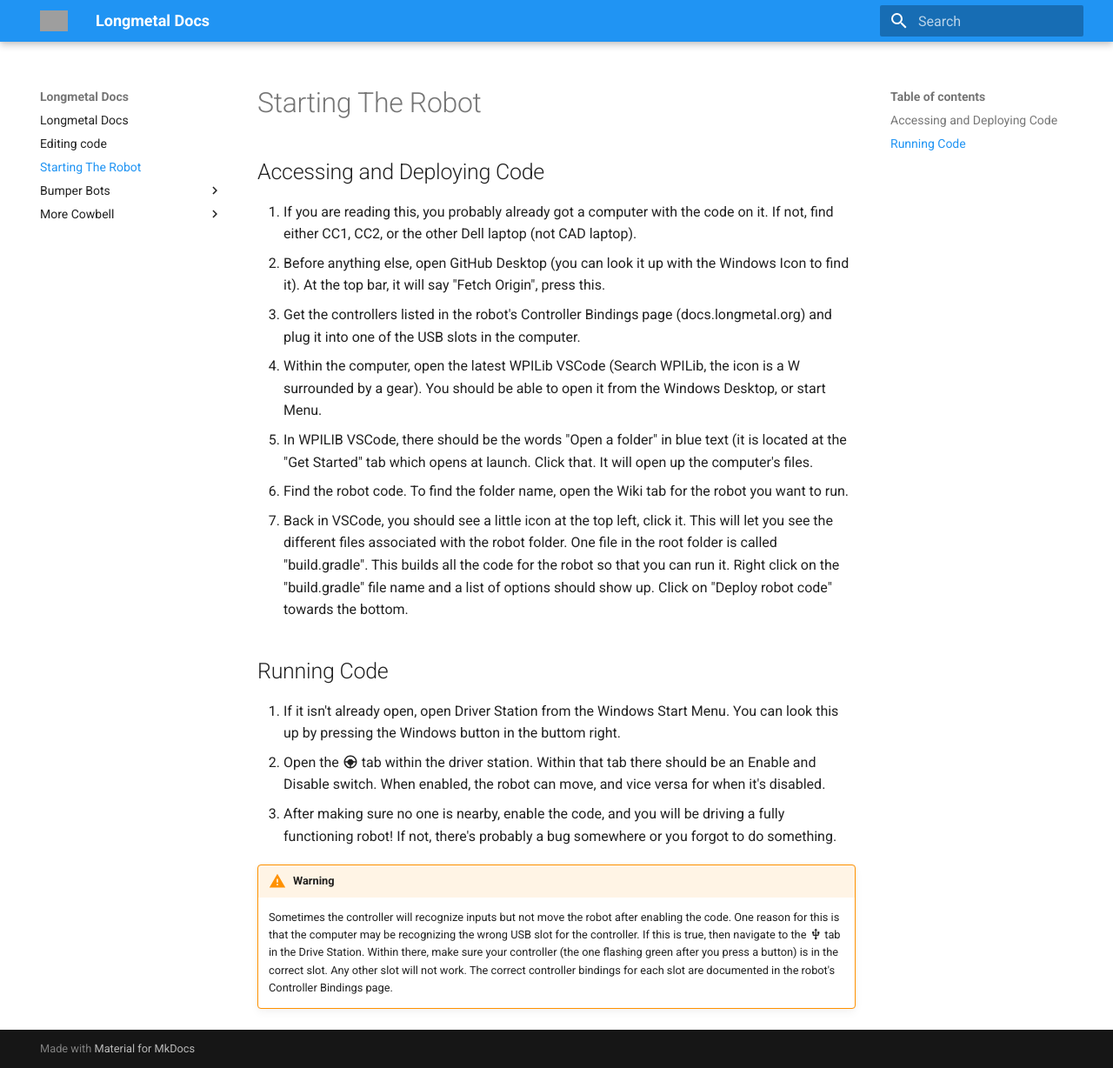
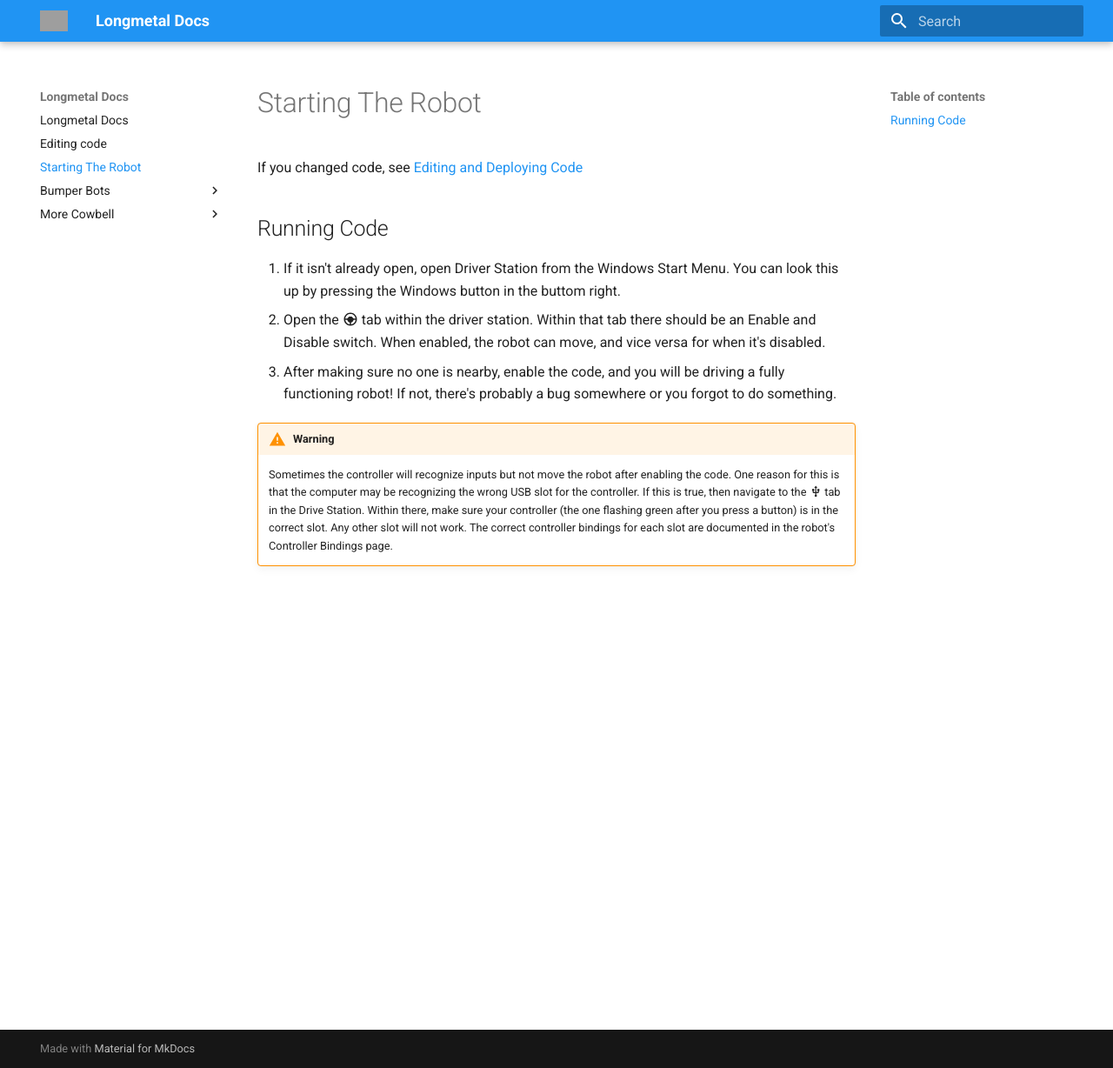
Before and after one commit to longmetal7127/metal-docs, an MkDocs documentation site: the page built from docs/starting-robot.md, in a window 1280 px wide and 1228 px high. Shown: the whole window at 87% size. Built offline with MkDocs 1.6.1 and Material for MkDocs 9.7.7, drawn with Linux system fonts in a browser that asks for light colours; grey boxes are pictures that could not be loaded.

Commit message:
Update starting-robot.md

```diff
--- a/docs/starting-robot.md
+++ b/docs/starting-robot.md
@@ -1,14 +1,5 @@
 # Starting The Robot
-
-## Accessing and Deploying Code
-1. If you are reading this, you probably already got a computer with the code on it. If not, find either CC1, CC2, or the other Dell laptop (not CAD laptop).
-2. Before anything else, open GitHub Desktop (you can look it up with the Windows Icon to find it). At the top bar, it will say "Fetch Origin", press this.
-3. Get the controllers listed in the robot's Controller Bindings page (docs.longmetal.org) and plug it into one of the USB slots in the computer.
-4. Within the computer, open the latest WPILib VSCode (Search WPILib, the icon is a W surrounded by a gear). You should be able to open it from the Windows Desktop, or start Menu.
-5. In WPILIB VSCode, there should be the words "Open a folder" in blue text (it is located at the "Get Started" tab which opens at launch. Click that. It will open up the computer's files.
-6. Find the robot code. To find the folder name, open the Wiki tab for the robot you want to run.
-7. Back in VSCode, you should see a little icon at the top left, click it. This will let you see the different files associated with the robot folder. One file in the root folder is called "build.gradle". This builds all the code for the robot so that you can run it. Right click on the "build.gradle" file name and a list of options should show up. Click on "Deploy robot code" towards the bottom.
-
+If you changed code, see [Editing and Deploying Code](/editing-code)
 ## Running Code
 1. If it isn't already open, open Driver Station from the Windows Start Menu. You can look this up by pressing the Windows button in the buttom right.
 2. Open the :material-steering: tab within the driver station. Within that tab there should be an Enable and Disable switch. When enabled, the robot can move, and vice versa for when it's disabled.
```
